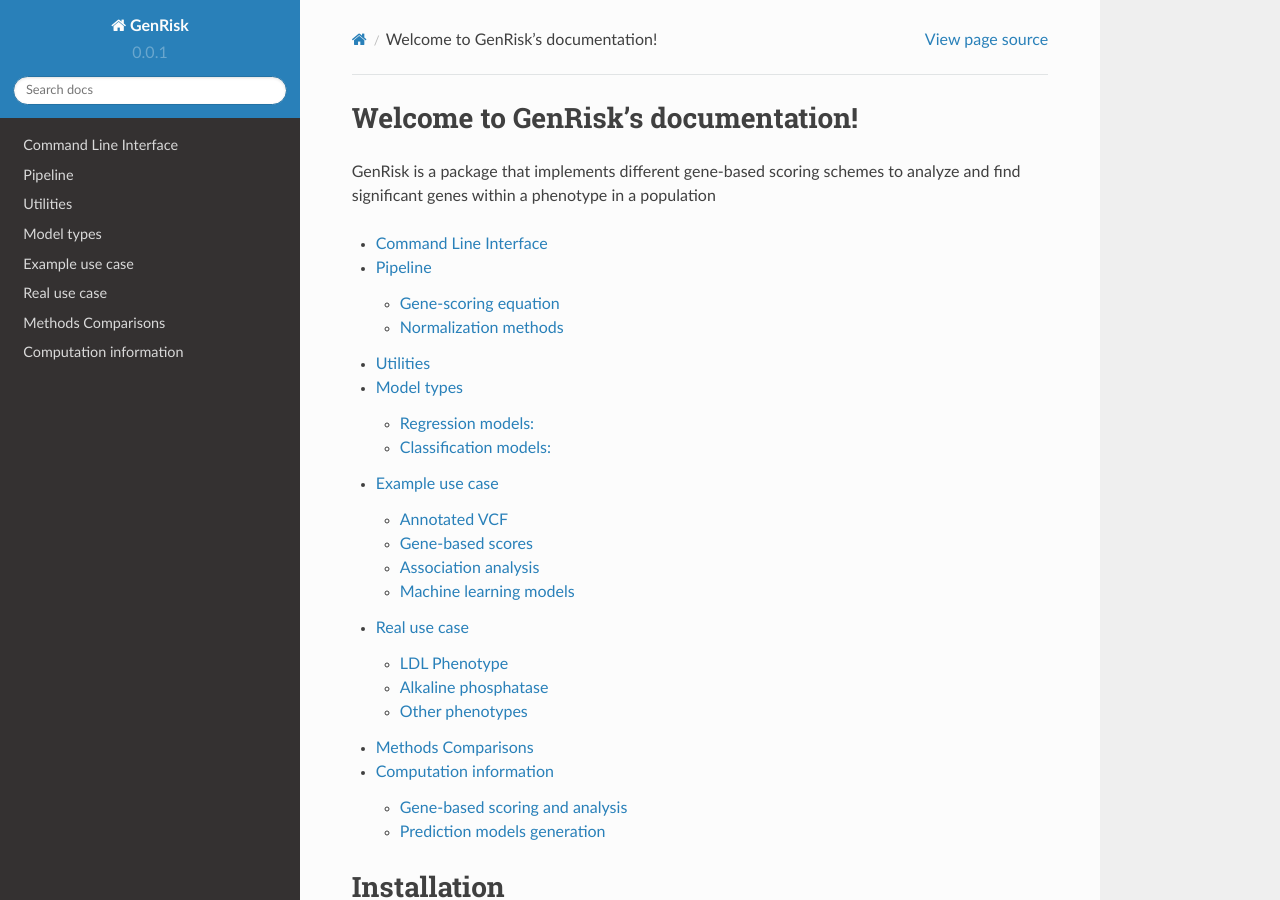
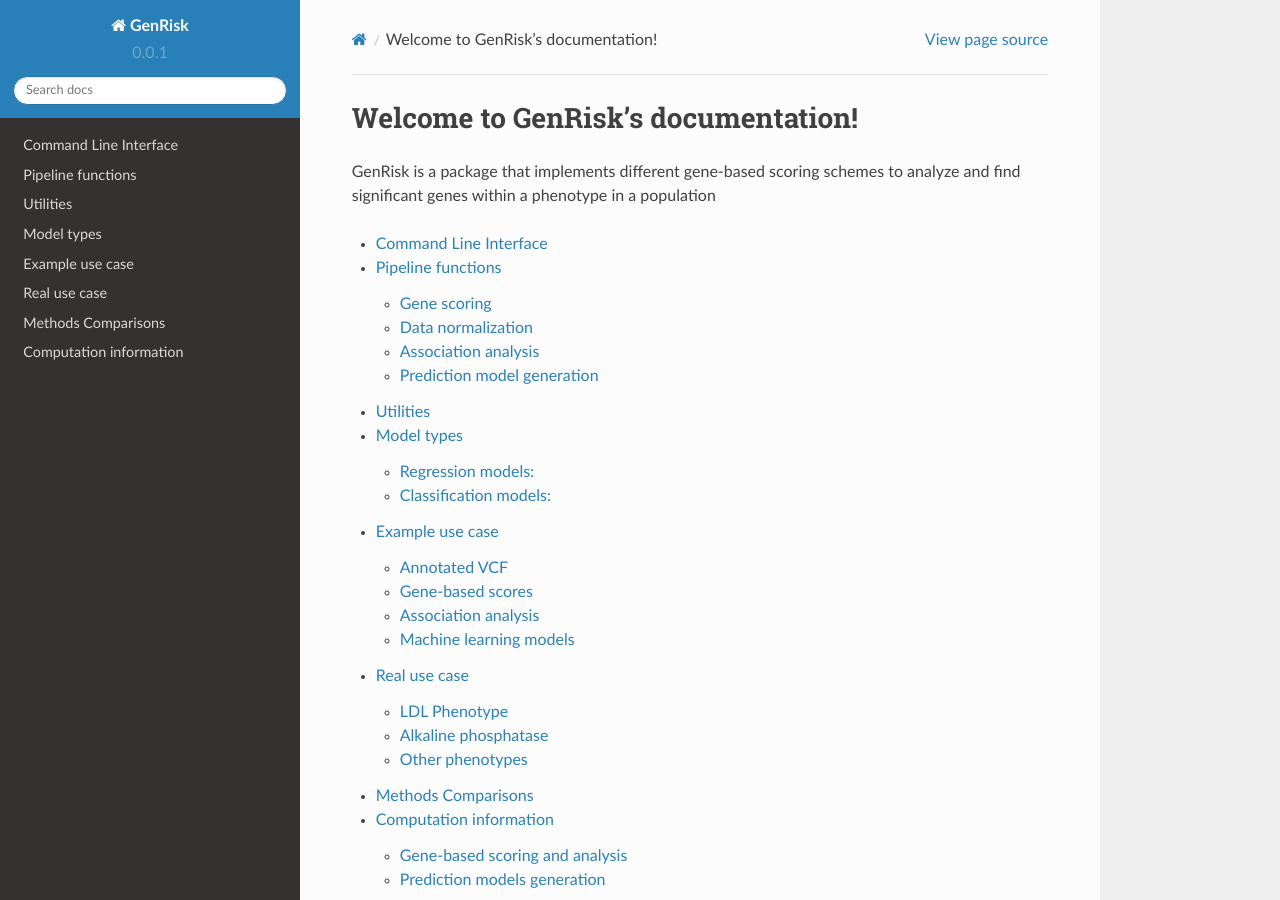
Before and after one commit to AldisiRana/GenRisk, a Sphinx documentation site: the page built from docs/source/index.rst, in a window 1280 px wide and 900 px high. Built offline with Sphinx 7.4.7 and the Read the Docs theme 2.0.0, drawn with Linux system fonts in a browser that asks for light colours.

Commit message:
fix documentation

```diff
--- a/docs/source/pipeline.rst
+++ b/docs/source/pipeline.rst
@@ -1,63 +1,81 @@
 .. _pipeline:
-Pipeline
-#########
+Pipeline functions
+###################
+
+Gene scoring
+**************
 .. autofunction:: genrisk.pipeline.scoring_process
 
 Gene-scoring equation
 ----------------------
 
-    The gene scores are derived by the weighted sum of the variants in a gene.
+The gene scores are derived by the weighted sum of the variants in a gene.
 
-    .. math::
-        G_{sg}= \sum_{\it i=1}^{\it k} (D_i \times A_i) C_i
+.. math::
+    G_{sg}= \sum_{\it i=1}^{\it k} (D_i \times A_i) C_i
 
-    D\ :sub:`i` is the functional annotation (e.g CADD)
+D\ :sub:`i` is the functional annotation (e.g CADD)
 
-    A\ :sub:`i` is the weighted allele frequency
+A\ :sub:`i` is the weighted allele frequency
 
-    C\ :sub:`i` is the allele count.
+C\ :sub:`i` is the allele count.
 
 Weighting functions
 ''''''''''''''''''''
 
-    :beta: this option uses two parameters α and β, to create beta distribution. Depending on the parameters chosen, the distribution can change its shape, giving more flexibilty for the user to chose how to weight the variables.
-        The default for this function is [1,25] which are the same parameters used in SKAT-O.
+:beta: this option uses two parameters α and β, to create beta distribution. Depending on the parameters chosen, the distribution can change its shape, giving more flexibilty for the user to chose how to weight the variables.
+The default for this function is [1,25] which are the same parameters used in SKAT-O.
 
-    .. image::  https://upload.wikimedia.org/wikipedia/commons/thumb/f/f3/Beta_distribution_pdf.svg/1920px-Beta_distribution_pdf.svg.png
-        :width: 300
-        :alt: Beta distribution
-    `image source here <https://en.wikipedia.org/wiki/Beta_distribution>`_
+.. image::  https://upload.wikimedia.org/wikipedia/commons/thumb/f/f3/Beta_distribution_pdf.svg/1920px-Beta_distribution_pdf.svg.png
+    :width: 300
+    :alt: Beta distribution
+`image source here <https://en.wikipedia.org/wiki/Beta_distribution>`_
 
-    :log10: this option uses -log distribution to upweight rare variants. This has been applied previously in another `gene-based score tool <https://bmcbioinformatics.biomedcentral.com/articles/10.1186/s12859-019-2877-3>`_
+:log10: this option uses -log distribution to upweight rare variants. This has been applied previously in another `gene-based score tool <https://bmcbioinformatics.biomedcentral.com/articles/10.1186/s12859-019-2877-3>`_
 
-    .. image::  https://ljvmiranda921.github.io/assets/png/cs231n-ann/neg_log.png
-        :width: 300
-        :alt: -log distribution
-    `image source here <https://ljvmiranda921.github.io/notebook/2017/08/13/softmax-and-the-negative-log-likelihood/>`_
+.. image::  https://ljvmiranda921.github.io/assets/png/cs231n-ann/neg_log.png
+    :width: 300
+    :alt: -log distribution
+`image source here <https://ljvmiranda921.github.io/notebook/2017/08/13/softmax-and-the-negative-log-likelihood/>`_
 
 |
 
+Data normalization
+********************
 .. autofunction:: genrisk.pipeline.normalize_data
 
 Normalization methods
 ----------------------
 
-    Multiple methods have been implemented to normalize a dataset. Below is a brief describtion of each function.
+Multiple methods have been implemented to normalize a dataset. Below is a brief describtion of each function.
 
-    :gene_length: This method divides each gene-based score by the length of the gene. The genes lengths can be provided by the user, or retrieved from ensembl database. The gene length from ensembl database is calculated as such: gene length = gene end (bp) - gene start (bp)
+:gene_length: This method divides each gene-based score by the length of the gene. The genes lengths can be provided by the user, or retrieved from ensembl database. The gene length from ensembl database is calculated as such: gene length = gene end (bp) - gene start (bp)
 
-    :minmax: This method rescales the values of each column to [0,1] by using the following formula x`= x - min(x) / max(x) - min(x)
+:minmax: This method rescales the values of each column to [0,1] by using the following formula x`= x - min(x) / max(x) - min(x)
 
-    :maxabs: In this method, the values are normalized by the maximum absolute to [-1,1] using the following formula x` = x / max(|x|)
+:maxabs: In this method, the values are normalized by the maximum absolute to [-1,1] using the following formula x` = x / max(|x|)
 
-    :zscore: This method uses the mean and standard deviation to normalize the values. Formula is x`= x - mean(x) / std
+:zscore: This method uses the mean and standard deviation to normalize the values. Formula is x`= x - mean(x) / std
 
-    :robust: Great choice for dataset with many outliers. In this method, the values are substracted by the median then divided by the interquantile range (difference between the third and the first quartile). Formula x`= x - median(x) / Q3(x) - Q1(x)
+:robust: Great choice for dataset with many outliers. In this method, the values are substracted by the median then divided by the interquantile range (difference between the third and the first quartile). Formula x`= x - median(x) / Q3(x) - Q1(x)
 
-    Every normalization method has it's advantages and disadvantages, so choose the method that works best with your dataset. To learn more about the normalization methods, check out this helpful `article <https://towardsdatascience.com/data-normalization-with-pandas-and-scikit-learn-7c1cc6ed6475>`_
+Every normalization method has it's advantages and disadvantages, so choose the method that works best with your dataset. To learn more about the normalization methods, check out this helpful `article <https://towardsdatascience.com/data-normalization-with-pandas-and-scikit-learn-7c1cc6ed6475>`_
 
 |
 
+Association analysis
+**********************
 .. autofunction:: genrisk.pipeline.find_pvalue
 
+Beta regression function
+-------------------------
+.. autofunction:: genrisk.pipeline.betareg_pvalues
+
+Statistical methods
+--------------------
+... coming soon ...
+
+
+Prediction model generation
+****************************
 .. autofunction:: genrisk.pipeline.create_prediction_model
```
Also changed, not shown: docs/source/cli.rst (+2 -18 lines).
